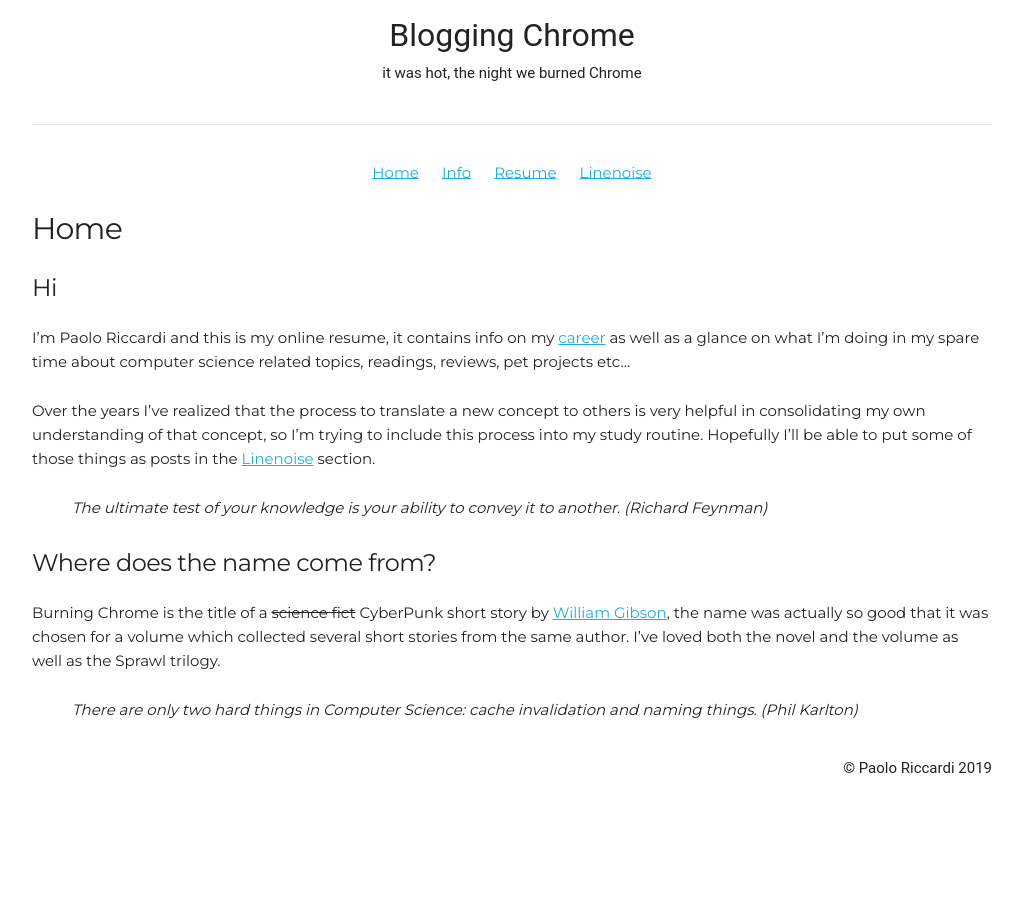
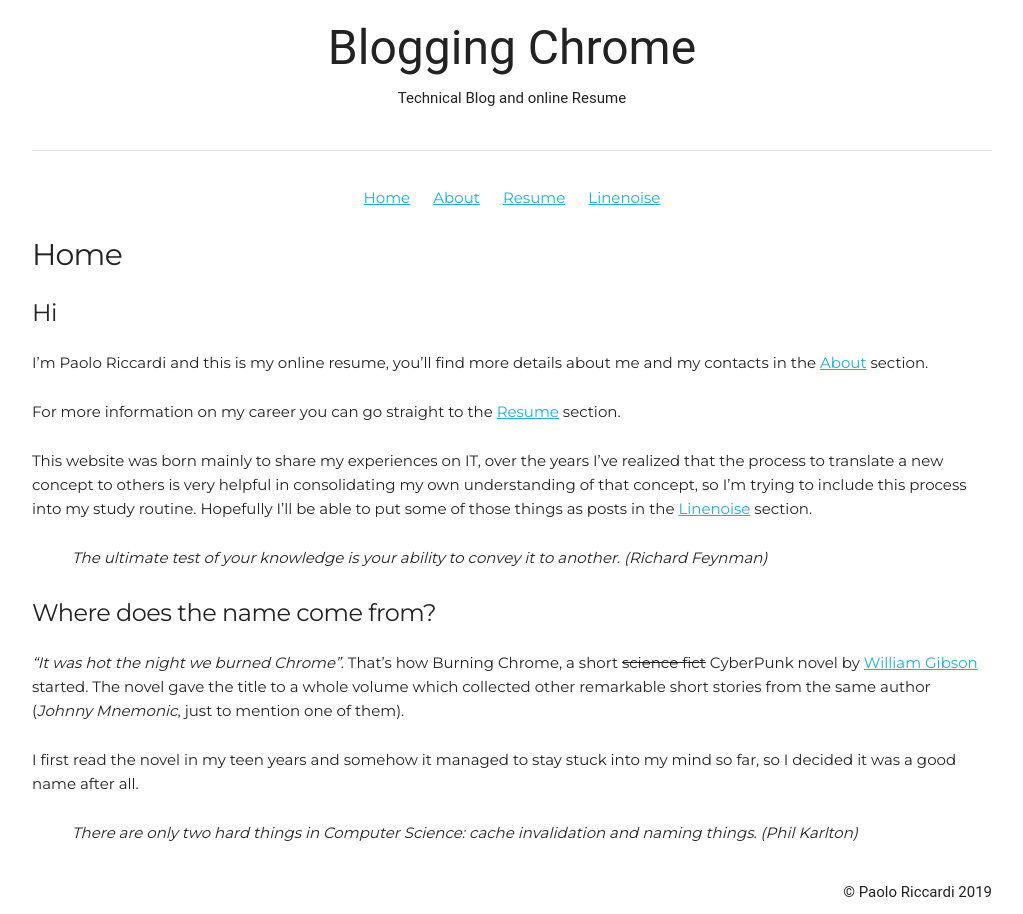
Before and after one commit to paoloriccardi/paoloriccardi.github.io, a Jekyll site: the page built from index.md, in a window 1280 px wide. Shown: the whole page, without its empty margins (128-1151 px from the left). Built offline with Jekyll 4.4.1, drawn with Linux system fonts in a browser that asks for light colours.

Commit message:
fixed about and index texts, plus header

```diff
--- a/_data/navigation.yml
+++ b/_data/navigation.yml
@@ -1,8 +1,8 @@
 - title: Home
   url: /
 
-- title: Info
-  url: /Whoami/
+- title: About
+  url: /About/
 
 - title: Resume
   url: /Resume/
--- a/_layouts/default.html
+++ b/_layouts/default.html
@@ -27,10 +27,10 @@
             <div class="row">
                 <div class="column" style="margin-top: 1%; margin-bottom:1%; text-align:center">
                     <p>
-                        <span class="column" style="font-family: 'Roboto', monospace; font-size:xx-large">Blogging Chrome</span>
+                        <span class="column" style="font-family: 'Roboto', monospace; font-size:xxx-large">Blogging Chrome</span>
                     </p>
                     <p>
-                        <span class="column" style="font-family: 'Roboto', monospace; font-size:normal">it was hot, the night we burned Chrome</span>
+                        <span class="column" style="font-family: 'Roboto', monospace; font-size:normal">Technical Blog and online Resume</span>
                     </p>
                 </div>
             </div>
--- a/index.md
+++ b/index.md
@@ -8,14 +8,19 @@ permalink: /
 
 ##### Hi
 
-I'm Paolo Riccardi and this is my online resume, it contains info on my [career](/Resume/) as well as a glance on what I'm doing in my spare time about computer science related topics, readings, reviews, pet projects etc...
+I'm Paolo Riccardi and this is my online resume, you'll find more details about me and my contacts in the [About](/About/) section.
 
-Over the years I've realized that the process to translate a new concept to others is very helpful in consolidating my own understanding of that concept, so I'm trying to include this process into my study routine.
+For more information on my career you can go straight to the [Resume](/Resume/) section.
+
+This website was born mainly to share my experiences on IT, over the years I've realized that the process to translate a new concept to others is very helpful in consolidating my own understanding of that concept, so I'm trying to include this process into my study routine.
 Hopefully I'll be able to put some of those things as posts in the [Linenoise](/Linenoise/) section.
 
 > *The ultimate test of your knowledge is your ability to convey it to another. (Richard Feynman)*
 
+
 ##### Where does the name come from?
-Burning Chrome is the title of a ~~science fict~~ CyberPunk short story by [William Gibson](https://en.wikipedia.org/wiki/William_Gibson){:target="_blank"}, the name was actually so good that it was chosen for a volume which collected several short stories from the same author. I've loved both the novel and the volume as well as the Sprawl trilogy.
+*"It was hot the night we burned Chrome"*. That's how Burning Chrome, a short ~~science fict~~ CyberPunk novel by [William Gibson](https://en.wikipedia.org/wiki/William_Gibson){:target="_blank"} started. The novel gave the title to a whole volume which collected other remarkable short stories from the same author (*Johnny Mnemonic*, just to mention one of them).
+
+I first read the novel in my teen years and somehow it managed to stay stuck into my mind so far, so I decided it was a good name after all.
 
 > *There are only two hard things in Computer Science: cache invalidation and naming things. (Phil Karlton)*
```
Also changed, not shown: whoami.md (+4 -2 lines).
